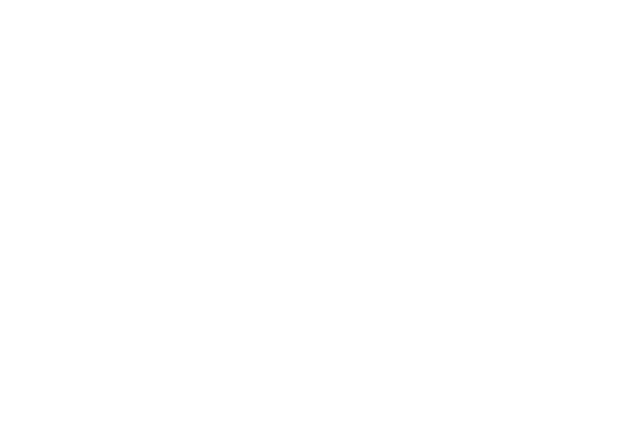
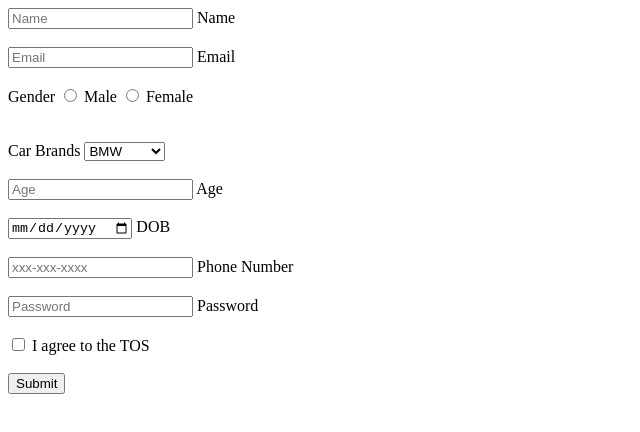
Before and after one commit to acciojob/signup-form-car-premchand13-gif, a website: page main.html in a window 1280 px wide. Shown: the whole page, without its empty margins (0-640 px from the left). Drawn offline with Linux system fonts and the light colour scheme.

Commit message:
created a submission

```diff
--- a/main.html
+++ b/main.html
@@ -8,6 +8,54 @@
 
 <body>
 	<!-- the entire body must be written by student -->
+	<form method="post">
+		<input type="text" id="name" name="name" placeholder="Name" required>
+		<label for="name">Name</label>
+		<br><br>
+		<input type="email" id="email" name="email" placeholder="Email" required>
+		<label for="email">Email</label>
+		<br>
+		<br>
+		<div>
+			<label>Gender</label>
+		<input type="radio" id="gender_m" name="gender" required>
+			<label for="gender_m">Male</label>
+		<input type="radio" id="gender_f" name="gender" required>
+			<label for="gender_f">Female</label>
+
+		</div>
+
+
+		<br><br>
+		<label for="cars">Car Brands</label>
+		<select id="cars" >
+			<option value="BMW" >BMW</option>
+		<option value="Audi" >Audi</option>
+		<option value="Mercedez" >Mercedez</option>
+		</select>
+
+		<br><br>
+
+		<input type="number" id="age" placeholder="Age" name="age" required>
+		<label for="age">Age</label>
+		<br><br>
+		<input type="date" id="dob" name="dob" required>
+		<label for="dob">DOB</label>
+		<br><br>
+		<input type="number" id="tel" name="tel" placeholder="xxx-xxx-xxxx">
+		<label for="tel">Phone Number</label>
+		<br><br>
+		<input type="password" id="password" placeholder="Password" name="password" required>
+		<label for="password">Password</label>
+		<br><br>
+		<input type="checkbox" id="tos" name="tos">
+		<label for="tos">I agree to the TOS</label>
+		<br><br>
+
+
+		<button type="submit" id="submit">Submit</button>
+
+	</form>
     <script type="text/javascript" src="./script.js">
 </script>
 
```
